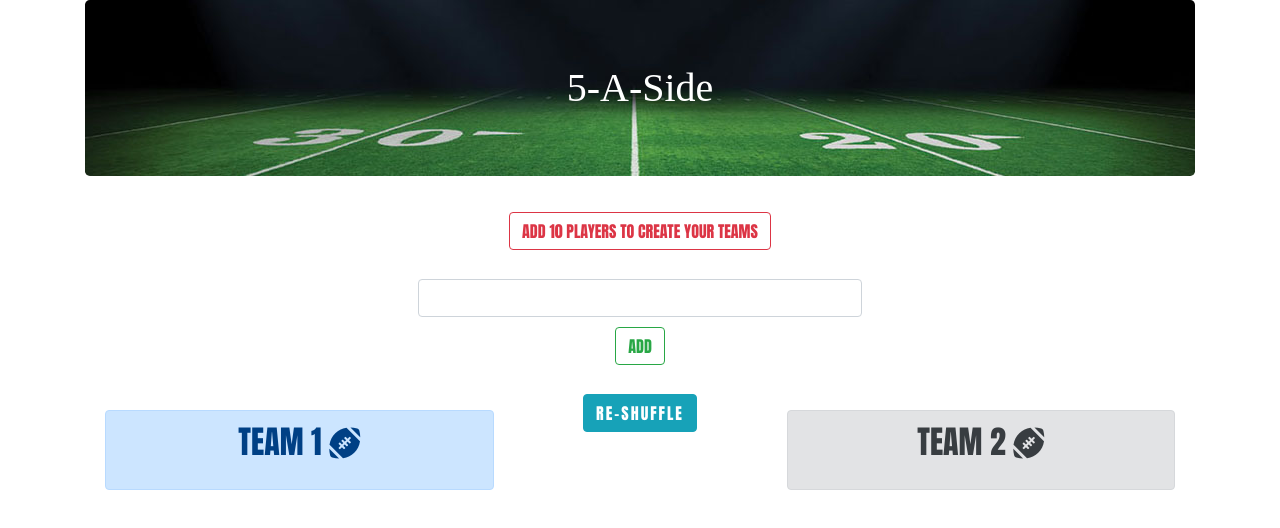
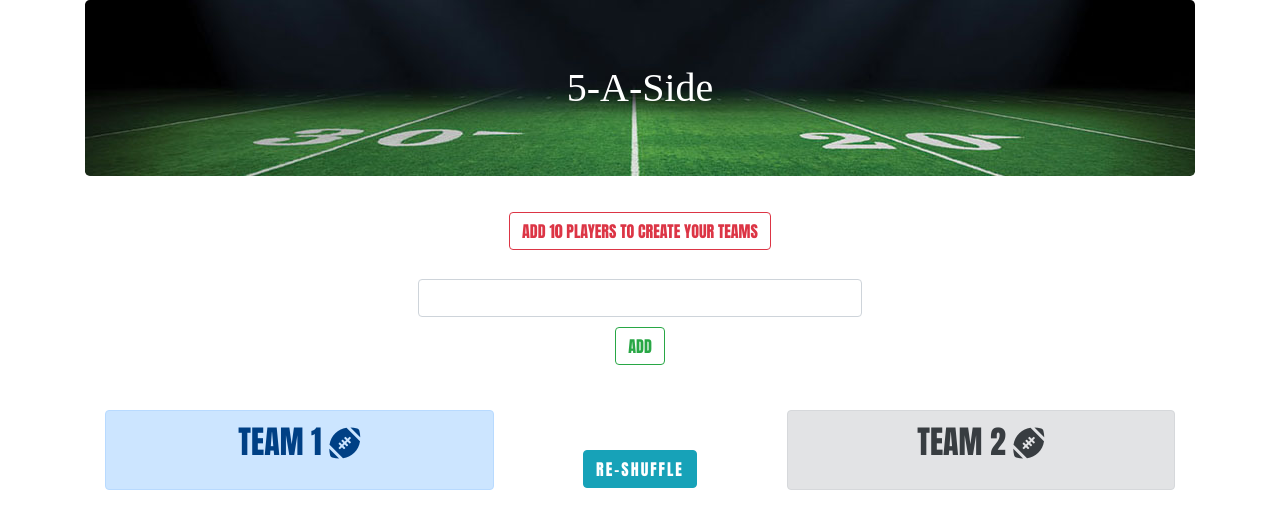
Before and after one commit to Aliceviccajee/five-a-side, a React (Create React App) app: page / in a window 1280 px wide. Shown: the top 528 px of the page. Built offline with nearby package versions, Linux system fonts and the light colour scheme; a web font is replaced by a local one.

Commit message:
comments

```diff
--- a/src/Components/players.jsx
+++ b/src/Components/players.jsx
@@ -30,10 +30,12 @@ handleReshuffle() {
   let players = this.state.players
   this.setState(shuffle(players));
 }
+//sets re-shuffle function to the re-shuffle button
 
 handleDelete(id) {
   this.props.onDelete(id);
 }
+//delete
 
 handleClicked() {
   this.setState({ players: shuffle(this.state.players.concat(this.props.players))});
@@ -54,7 +56,8 @@ handleSubmit(e) {
     })
 }}
 
-//adds an enter function that prevents a li being added if the inout fields is empty.
+//adds an enter function that prevents a li being added if the inout field is empty.
+//passing this state value into the on submit function
 //sets the value of input back to nothing
 
 render() {
@@ -66,24 +69,25 @@ render() {
 
   const { players } = this.props;
   const { value } = this.state;
-
+  //destructuring to make my code neater
 
 return(
   <React.Fragment>
 
     <div style={{ textAlign: "center", marginBottom: "25px" }}>
-      { players.length == 10
+      { players.length === 10
       ? (<button onClick={ this.handleClicked }
          className="btn btn-outline-success" style={{ margin: "4px", fontFamily: "Anton" }}>Create your Teams</button>)
        : (<button className="btn btn-outline-danger" style={{ margin: "4px", fontFamily: "Anton" }}>ADD 10 PLAYERS TO CREATE YOUR TEAMS</button>)
       }
     </div>
-
+    {/*if the length of the array of players is 10 then we change the content of the button from "add ten players" to "Create your teams"*/}
 
     <form style={{ textAlign: "center", marginBottom: "25px", display: "block" }} onSubmit={ this.handleSubmit }>
       <input style={{ margin: "auto", width: "40%" }} className="form-control" id="players" onChange={ this.handleChange } value={ value }></input>
       <button className="btn btn-outline-success" style={{ marginTop: "10px", fontFamily: "Anton" }}>ADD</button>
     </form>
+    {/* sets the handle change to the add button, also sets the handle submit to the form so we have use of the enter button */}
 
     <div style={{width:"100%"}}>
       <ol className="list-group">
@@ -96,6 +100,7 @@ return(
           </li>))}
       </ol>
     </div>
+    {/* function that maps over my array to create a li for every object. li contains a delete function */}
 
     <div style={{ textAlign: "center", marginBottom: "50px" }}>
 
@@ -107,6 +112,7 @@ return(
           })}
       	</ul>
       </div>
+      {/* Team 1 takes the even numbered id players and maps over them to create a list */}
 
       <div className="alert alert-secondary float-right" style={{ margin: "20px", width: "35%" }}>
         <ul style={{padding:"0"}}>
@@ -117,13 +123,15 @@ return(
           })}
         </ul>
       </div>
+      {/* Team 2 takes the odd numbered id players and maps over them to create a list */}
+
       <button onClick={ this.handleReshuffle }
-      className="btn btn-info" style={{ letterSpacing: "2px", margin: "4px", fontFamily: "Anton" }}>RE-SHUFFLE</button>
+        className="btn btn-info" style={{ letterSpacing: "2px", marginTop: "60px", fontFamily: "Anton" }}>RE-SHUFFLE</button>
+      {/* reshuffles the list if desired */}
+    </div>
 
-    </div>
   </React.Fragment>
-)
-}
+  )}
 };
 
 export default Players;
```
Also changed, not shown: src/Containers/players.js (+8 -2 lines). Lines whose indentation alone changed are shown as unchanged.
